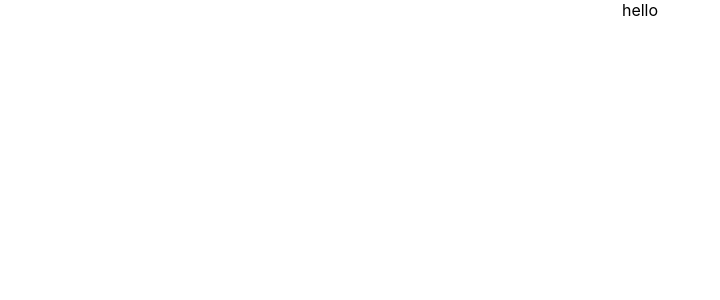
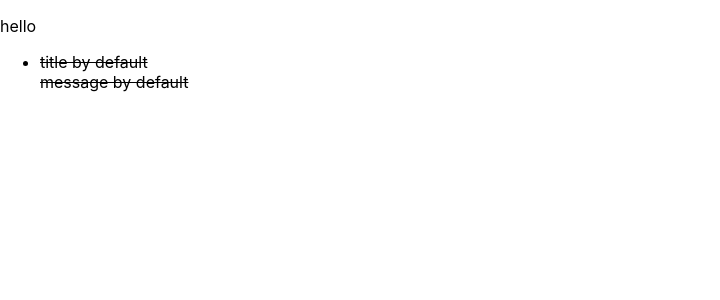
Before and after one commit to Berrio/MyToDoApp, a React (Vite) app: page / in a window 1280 px wide. Shown: the top 300 px of the page, without its empty margins (0-720 px from the left). Built offline with nearby package versions, Linux system fonts and the light colour scheme.

Commit message:
created the store provider and made a test with list of actions

```diff
--- a/src/App.jsx
+++ b/src/App.jsx
@@ -1,13 +1,17 @@
 import { useState } from 'react'
-
+import StoreProvider from './components/StoreProvider'
 import './App.css'
+import ListOfToDo from './components/ListOfToDo'
 
 function App() {
 
   return (
-    <div className="App">
-      hello
-    </div>
+    <StoreProvider>
+     <p>hello </p>
+     <ListOfToDo />
+
+
+    </StoreProvider>
   )
 }
 
--- a/src/components/ListOfToDo.jsx
+++ b/src/components/ListOfToDo.jsx
@@ -0,0 +1,21 @@
+import React, { useContext } from "react";
+import { Store } from "./StoreProvider";
+
+const ListOfToDo =()=>{
+
+    const {state,dispatch}= useContext(Store)
+    return(
+        <div>
+            <ul>
+            {state.listOfNotes.map(note =>{
+                return <li style={note.done? {textDecoration: 'line-through'}:{}}key={note.id}>
+                    {note.title}<br />
+                    {note.message}<br />
+                </li>
+            })}
+            </ul>
+        </div>
+    )
+}
+
+export default ListOfToDo
--- a/src/components/StoreProvider.jsx
+++ b/src/components/StoreProvider.jsx
@@ -0,0 +1,35 @@
+import React, { createContext,useReducer } from "react";
+import reducer from "./Reducer";
+
+const initialState={
+    note:{
+        id:'',
+        title:'',
+        message:'',
+        done:false
+    },
+    listOfNotes:[
+        {
+            id:'0',
+            title:'title by default',
+            message:'message by default',
+            done:true
+        }
+    ]
+}
+
+const Store= createContext(initialState)
+
+const StoreProvider=({children})=>{
+
+    const [state,dispatch]=useReducer(reducer,initialState)
+
+    return(
+        <Store.Provider value={{state,dispatch}}>
+            {children}
+        </Store.Provider>
+    )
+}
+
+export default StoreProvider
+export {Store,initialState}
```
